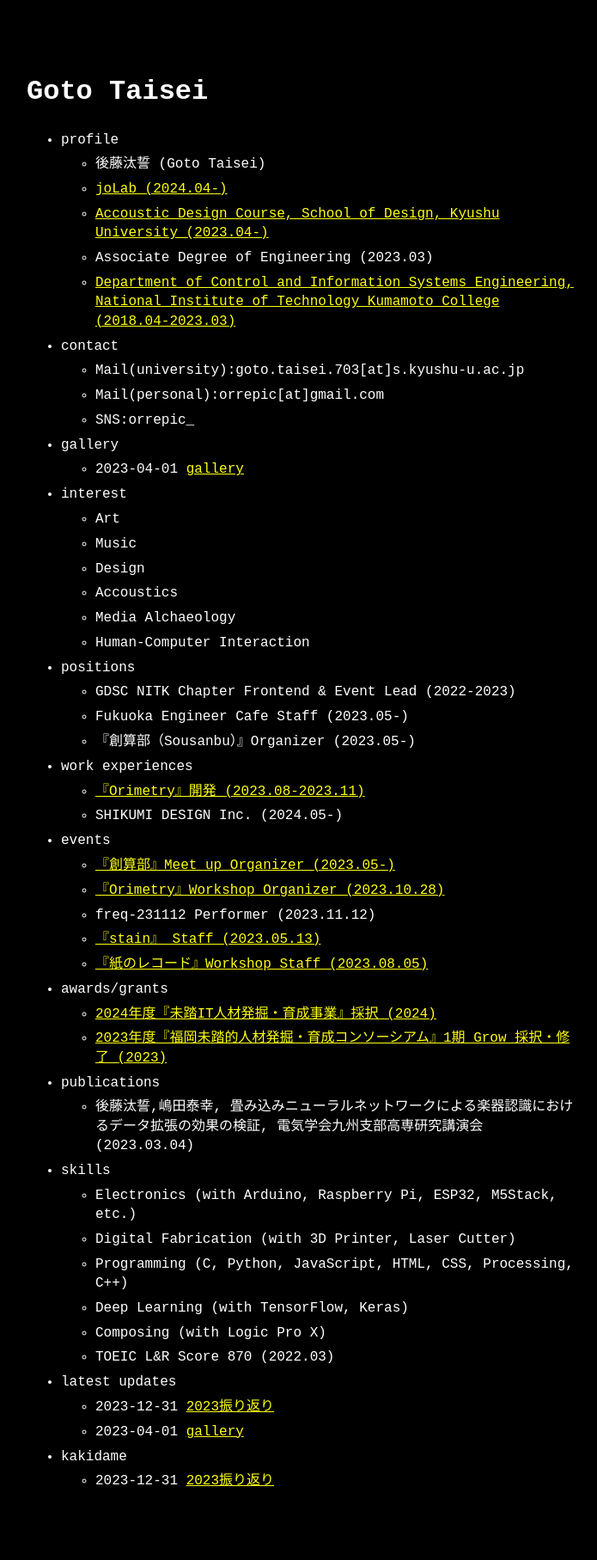
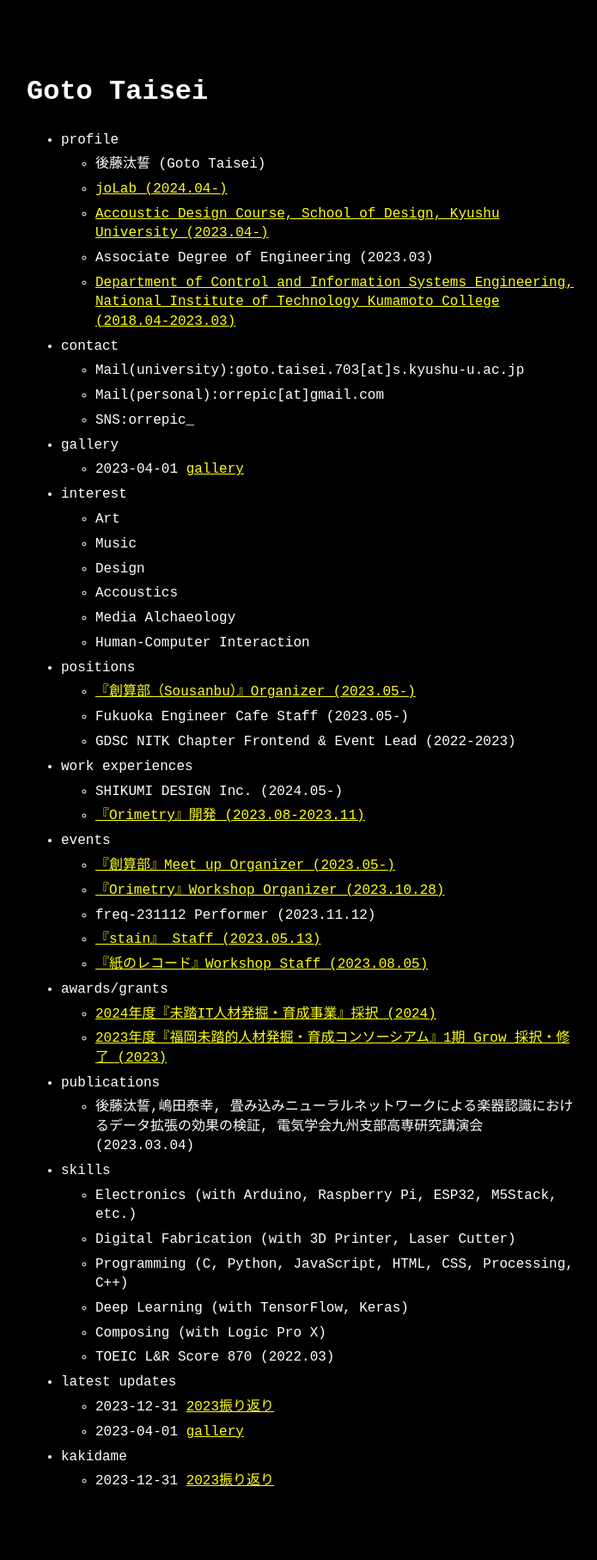
Before and after one commit to orrepic/orrepic.github.io, a Jekyll site: the page built from index.md, in a window 1280 px wide. Shown: the whole page at 86% size, without its empty margins (289-984 px from the left). Built offline with Jekyll 4.4.1, drawn with Linux system fonts in a browser that asks for light colours; some of the changed lines change nothing that is shown.

Commit message:
add info

```diff
--- a/_data/menu.yml
+++ b/_data/menu.yml
@@ -37,16 +37,16 @@ entries:
 
   - title: positions
     entries:
+      - title: 『創算部（Sousanbu）』Organizer (2023.05-)
+        url: https://engineercafe.jp/ja/topics/6532
+      - title: Fukuoka Engineer Cafe Staff (2023.05-)
       - title: GDSC NITK Chapter Frontend & Event Lead (2022-2023)
-      - title: Fukuoka Engineer Cafe Staff (2023.05-)
-      - title: 『創算部（Sousanbu）』Organizer (2023.05-)
-        # url: https://sousanbu.connpass.com/
 
   - title: work experiences
     entries:
+      - title: SHIKUMI DESIGN Inc. (2024.05-)
       - title: 『Orimetry』開発 (2023.08-2023.11)
         url: https://note.com/mitou_fukuoka/n/na8d9210137fd?sub_rt=share_pw
-      - title: SHIKUMI DESIGN Inc. (2024.05-)
 
   - title: events
     entries:
```
Also changed, not shown: 2 other files.
